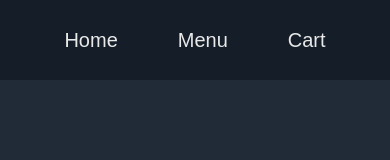
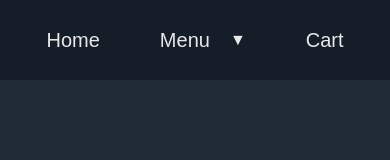
Before and after one commit to Ivaylo2000/Restaurant_app, a React (Create React App) app: page / in a window 390 px wide. Shown: the top 160 px of the page. Built offline with nearby package versions, Linux system fonts and the light colour scheme.

Commit message:
small changes

```diff
--- a/src/components/MainNavigation.css
+++ b/src/components/MainNavigation.css
@@ -19,8 +19,7 @@
   position: relative;
 }
 
-.menu-bar ul li a,
-span {
+.menu-bar ul li a {
   font-size: 20px;
   color: var(--color-white);
   text-decoration: none;
@@ -28,8 +27,7 @@ span {
   position: relative;
 }
 
-.menu-bar ul li a:hover,
-span:hover {
+.menu-bar ul li a:hover {
   color: var(--color-primary);
 }
 
@@ -41,7 +39,7 @@ span:hover {
   top: 100%;
   left: 0;
 }
-
+@media (min-width: 768px) {
   .menu-bar ul li:hover .dropdown-menu {
     display: block;
   }
@@ -55,44 +53,49 @@ span:hover {
     width: 150px;
     padding: 10px;
   }
-
-.dropdown-menu-1 {
+  .menuSpan {
     display: none;
   }
-
-.dropdown-menu ul li:hover .dropdown-menu-1 {
-  display: block;
-  position: absolute;
-  left: 150px;
-  top: 0;
-  background-color: var(--color-black);
 }
-
 @media (max-width: 767px) {
-  /*
-  .dropdown-menu {
-    top: 20px;
-    left: 55px;
-    width: 150px;
-  }
-  .dropdown-menu ul li:hover .dropdown-menu-1 {
-    left: 130px;
-    top: -10px;
-    background-color: var(--color-black);
-  } */
   .menu-bar {
     margin: 0;
     padding: 0;
     justify-content: center;
   }
+
+  .menuSpan {
+    margin-left: 20px;
+    cursor: pointer;
+    color: var(--color-white);
+  }
+
   .dropdown-menu {
     top: 60px;
     left: 0;
     width: 150px;
   }
-  .dropdown-menu ul li:hover .dropdown-menu-1 {
-    left: 40px;
-    top: 50px;
-    width: 100px;
+
+  .menu-bar ul li:nth-child(2) {
+    display: flex;
+    align-items: center;
+    justify-content: space-between;
+  }
+  .menuSpan.active {
+    color: var(--color-primary);
+  }
+
+  .menuSpan.active + .dropdown-menu {
+    display: block;
+  }
+
+  .menuSpan.active + .dropdown-menu ul {
+    display: block;
+    margin: 10px;
+  }
+
+  .menuSpan.active + .dropdown-menu ul li {
+    width: 150px;
+    padding: 10px;
   }
 }
--- a/src/components/MainNavigation.tsx
+++ b/src/components/MainNavigation.tsx
@@ -1,9 +1,15 @@
 import React from "react";
+import { useState } from "react";
 import { Link } from "react-router-dom";
 import "./MainNavigation.css";
 
 const MainNavigation = () => {
   const mealCategories = ["Burger", "Pizza", "Bbq", "Dessert"];
+  const [showDropdown, setShowDropdown] = useState(false);
+
+  const toggleDropdown = () => {
+    setShowDropdown(!showDropdown);
+  };
 
   return (
     <div className="menu-bar">
@@ -11,22 +17,24 @@ const MainNavigation = () => {
         <li>
           <Link to="/">Home</Link>
         </li>
-        <li className="MenuLink">
-          <span>Menu</span>
-          <div className="dropdown-menu">
+        <li>
+          <Link to="/Menu">Menu</Link>
+          <span
+            className={`menuSpan ${showDropdown ? "active" : ""}`}
+            onClick={toggleDropdown}
+          >
+            ▼
+          </span>
+
+          <div className={`dropdown-menu ${showDropdown ? "active" : ""}`}>
             <ul>
-              <li>
-                <Link to="/Menu">Meals</Link>
-                <div className="dropdown-menu-1">
-                  <ul>
-                    {mealCategories.map((category, index) => (
-                      <li key={index}>
-                        <Link to={`/Menu/${category}`}>{category}</Link>
-                      </li>
-                    ))}
-                  </ul>
-                </div>
-              </li>
+              {mealCategories.map((category, index) => (
+                <li key={index}>
+                  <Link onClick={toggleDropdown} to={`/Menu/${category}`}>
+                    {category}
+                  </Link>
+                </li>
+              ))}
             </ul>
           </div>
         </li>
--- a/src/pages/ErrorPage.css
+++ b/src/pages/ErrorPage.css
@@ -12,11 +12,8 @@
 }
 
 @media (max-width: 767px) {
-  .ErrorPage {
-    margin-left: 90px;
-  }
   .ErrorPage > h1 {
-    width: 100%;
+    width: 75%;
     line-height: 50px;
   }
 }
```
Lines whose indentation alone changed are shown as unchanged.
